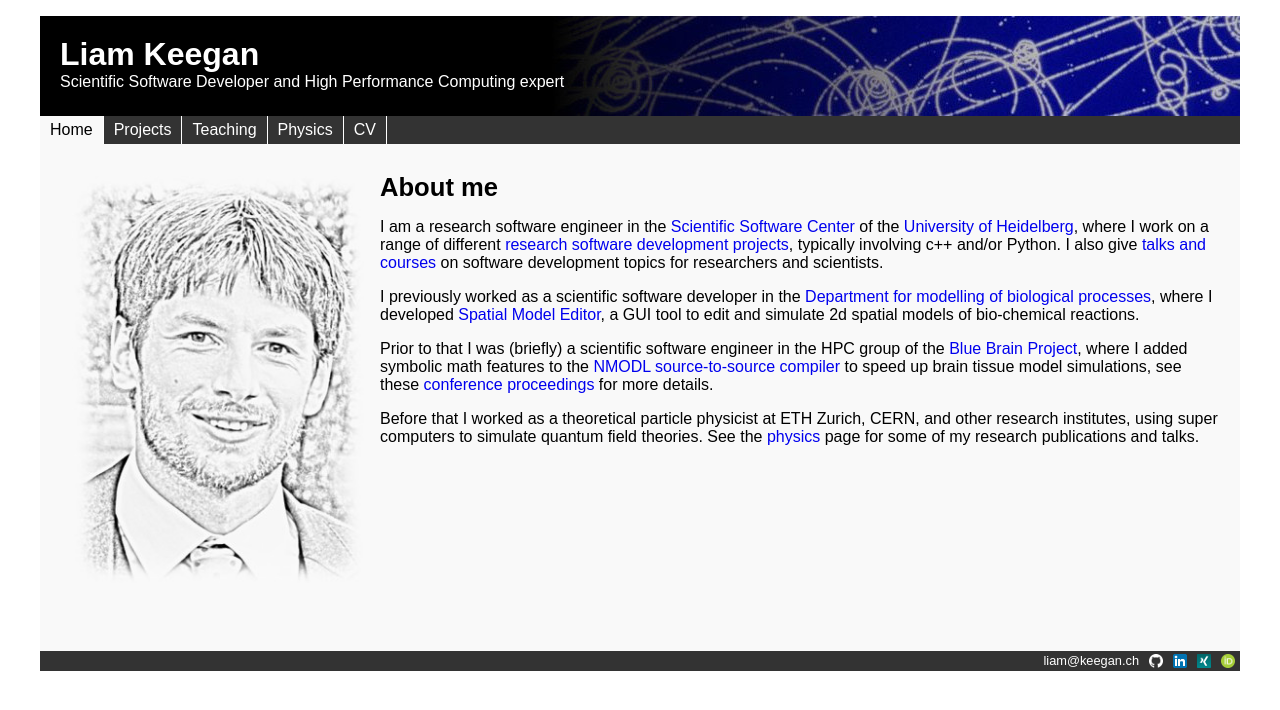
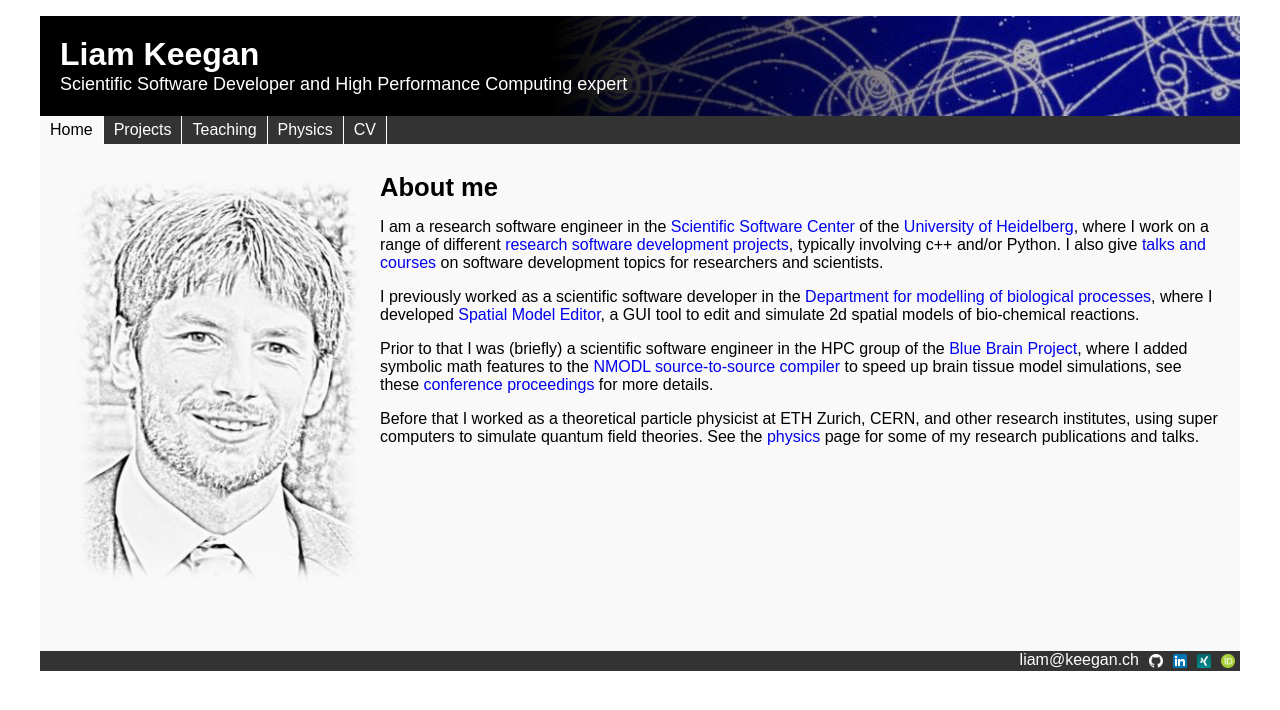
Before and after one commit to lkeegan/lkeegan.github.io, a Jekyll site: the page built from index.md, in a window 1280 px wide. Shown: the top 710 px of the page. Built offline with Jekyll 4.4.1, drawn with Linux system fonts in a browser that asks for light colours.

Commit message:
improve size/spacing of header on mobile devices

```diff
--- a/_layouts/default.html
+++ b/_layouts/default.html
@@ -34,7 +34,9 @@
     <div id="container">
       <div id="header">
         <h1>Liam Keegan</h1>
-        Scientific Software Developer and High Performance Computing expert
+        <p>
+          Scientific Software Developer and High Performance Computing expert
+        </p>
       </div>
       <div id="navigation">
         <ul>
--- a/css/layout.css
+++ b/css/layout.css
@@ -23,6 +23,14 @@
 }
 
 #header h1 {
+  font-size: 32px;
+  line-height: 36px;
+  margin: 0;
+}
+
+#header p {
+  font-size: 18px;
+  line-height: 24px;
   margin: 0;
 }
 
@@ -92,7 +100,10 @@
   }
   #header {
     background-position: left;
-    padding: 0px;
+  }
+  #header p {
+    font-size: 12px;
+    line-height: 12px;
   }
 }
 
@@ -131,16 +142,16 @@
   background: #333;
   text-align: right;
   height: 20px;
+  width: 100%;
   line-height: 16px;
-  width: 100%;
-  font-size: 80%;
+  font-size: 16px;
   color: #fff;
 }
 
 #footer a {
   display: block;
   float: right;
-  padding: 2px 5px;
+  padding: 1px 5px 1px 5px;
   color: #fff;
   text-decoration: none;
 }
```
